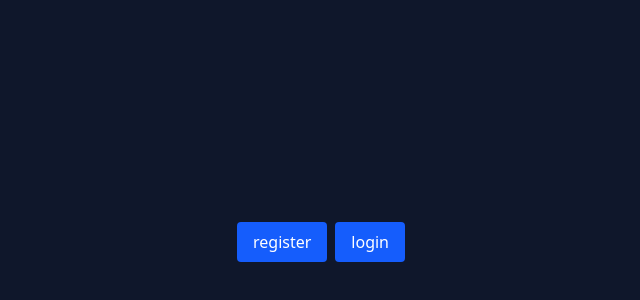
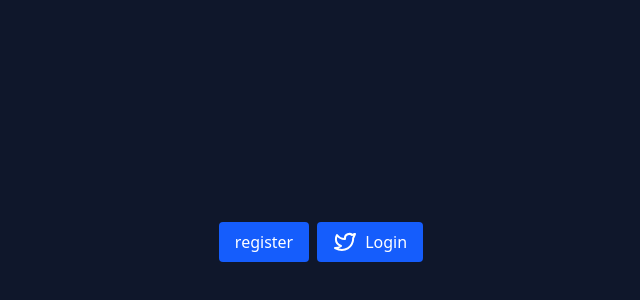
Before and after one commit to AzizanNur/learn-react, a React (Vite) app: page / in a window 1280 px wide. Shown: the part 158-458 px from the top of the page, without its empty margins (319-959 px from the left). Built offline with nearby package versions, Linux system fonts and the light colour scheme.

Commit message:
using image tabler-icons-react

```diff
--- a/package.json
+++ b/package.json
@@ -10,6 +10,7 @@
     "preview": "vite preview"
   },
   "dependencies": {
+    "@tabler/icons-react": "^3.30.0",
     "@tailwindcss/vite": "^4.0.9",
     "react": "^19.0.0",
     "react-dom": "^19.0.0",
--- a/src/App.jsx
+++ b/src/App.jsx
@@ -1,9 +1,21 @@
+import { IconBrandTwitter } from "@tabler/icons-react";
 function App() {
+  // insert image pakai lib ini
+  // npm install @tabler/icons-react --save
   return (
     <div className="bg-slate-900 place-content-center grid min-h-screen">
       <div className="flex gap-x-2">
         <Button text="register" />
-        <Button text="login" />
+        <Button
+          text={
+            <>
+              <div className="flex gap-x-2">
+                <IconBrandTwitter />
+                Login
+              </div>
+            </>
+          }
+        />
       </div>
     </div>
   );
```
Also changed, not shown: 1 other file (tests, documents, lock files or other folders).
